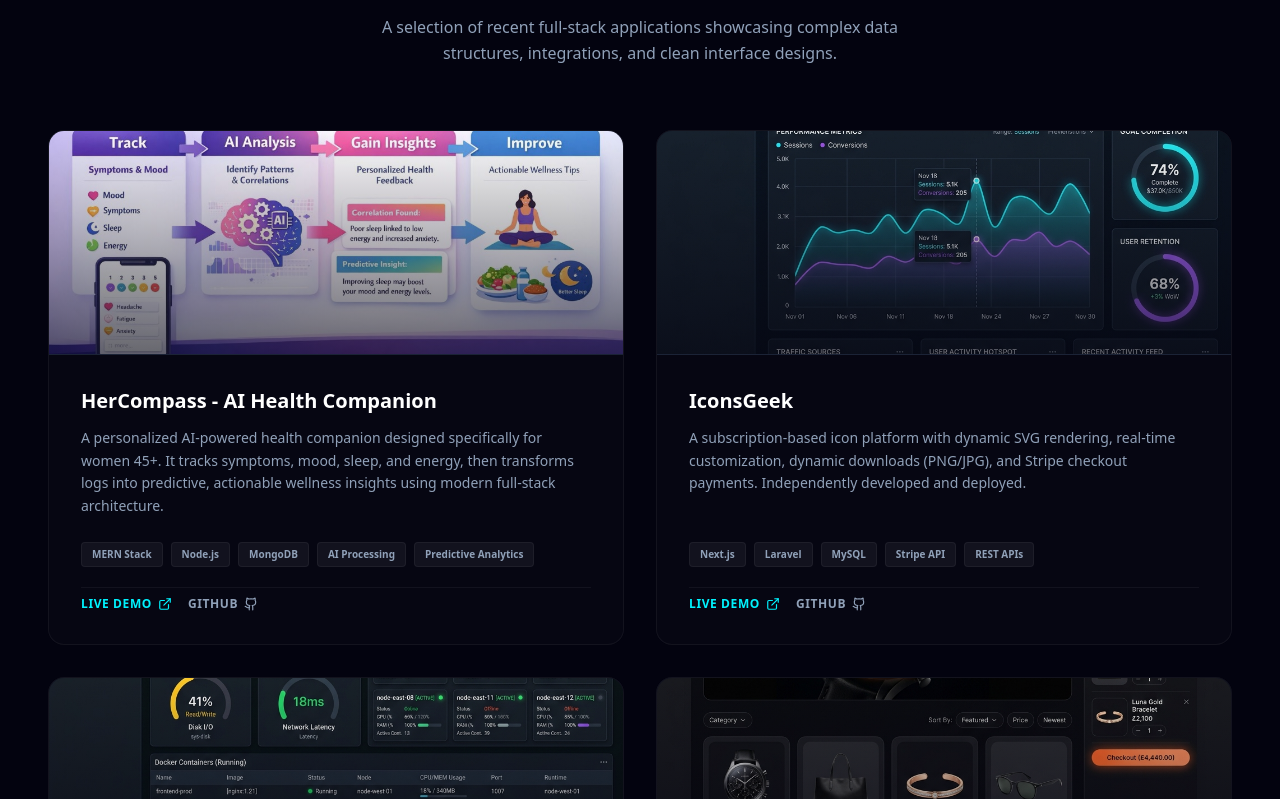
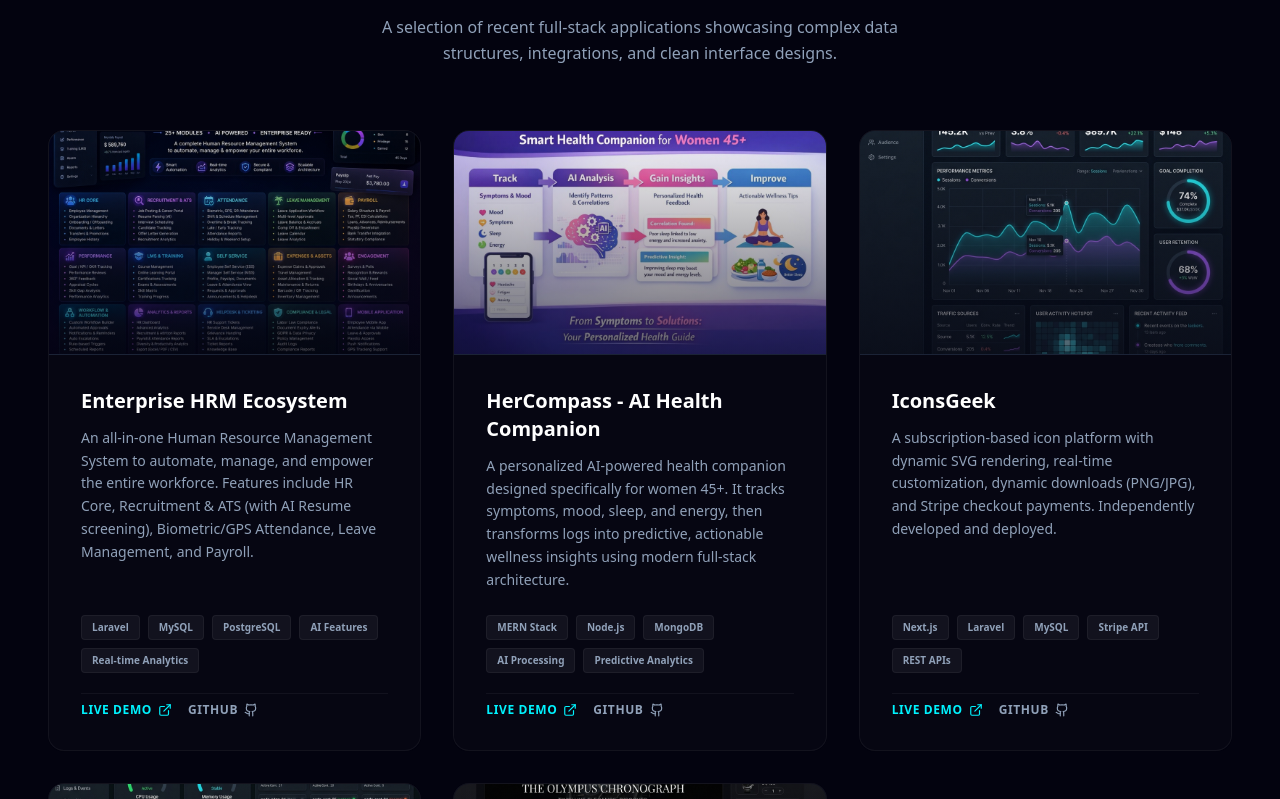
Before and after one commit to abu-saied-mondal/nextjs-portfolio, a Next.js app: page / in a window 1280 px wide. Shown: the part 2881-3680 px from the top of the page. Built offline with nearby package versions, Linux system fonts and the light colour scheme.

Commit message:
add Enterprise HRM Ecosystem project and fix demo links target to blank

```diff
--- a/src/app/components/Projects.js
+++ b/src/app/components/Projects.js
@@ -37,6 +37,14 @@
   }, []);
 
   const projects = [
+    {
+      title: "Enterprise HRM Ecosystem",
+      desc: "An all-in-one Human Resource Management System to automate, manage, and empower the entire workforce. Features include HR Core, Recruitment & ATS (with AI Resume screening), Biometric/GPS Attendance, Leave Management, and Payroll.",
+      tech: ["Laravel", "MySQL", "PostgreSQL", "AI Features", "Real-time Analytics"],
+      image: "/hrm_system.jpg",
+      demoLink: "https://ascinate.in/demo/hrm_system",
+      gitLink: "https://github.com/abu-saied-mondal",
+    },
     {
       title: "HerCompass - AI Health Companion",
       desc: "A personalized AI-powered health companion designed specifically for women 45+. It tracks symptoms, mood, sleep, and energy, then transforms logs into predictive, actionable wellness insights using modern full-stack architecture.",
@@ -91,7 +99,7 @@
 
       <div
         ref={gridRef}
-        className="grid grid-cols-1 md:grid-cols-2 gap-8"
+        className="grid grid-cols-1 md:grid-cols-2 lg:grid-cols-3 gap-8"
       >
         {projects.map((project, idx) => (
           <div
@@ -139,6 +147,8 @@
                 <div className="flex items-center gap-4 pt-2 border-t border-white/5">
                   <a
                     href={project.demoLink}
+                    target="_blank"
+                    rel="noopener noreferrer"
                     className="flex items-center gap-1.5 text-xs font-bold tracking-wider text-[#00f2fe] hover:text-white transition-colors duration-300 no-underline"
                   >
                     LIVE DEMO <ExternalLink className="w-3.5 h-3.5" />
```
Also changed, not shown: public/hrm_system.jpg (added).
